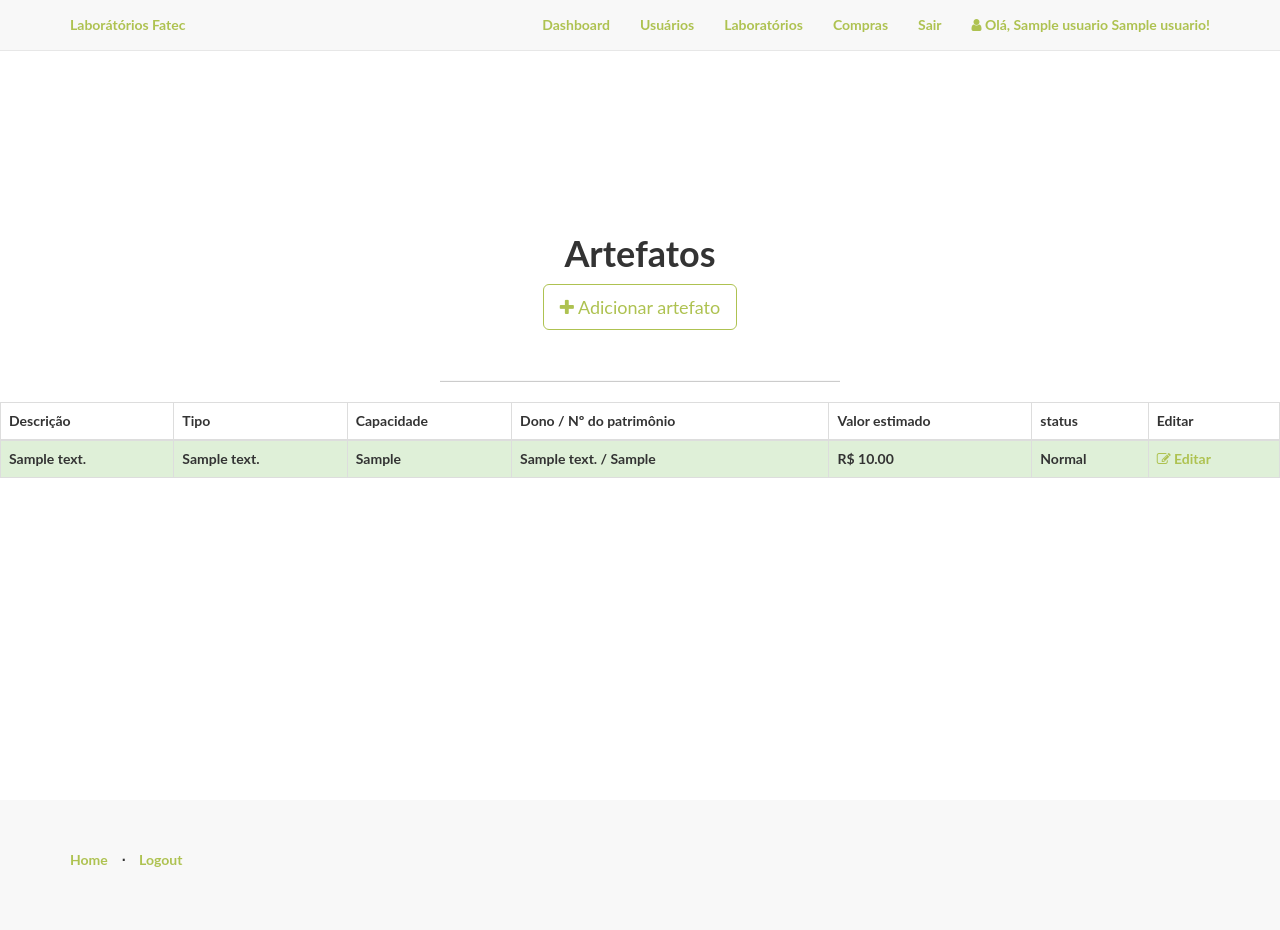
After one commit to lucasgss/Laboratorios-Fatec, a Flask app: page /artefatos/1 in a window 1280 px wide. The commit adds this page. Run offline with Flask 2, Linux system fonts and the light colour scheme; a user stored in the database is signed in; tables that the repository leaves empty hold one stand-in row (values such as "Sample post"); parts of the project's set-up code (start-up, migrations or seed data) failed here and were passed over; some libraries are stand-ins or nearby versions.

Commit message:
Lista de Artefatos

```diff
--- a/app/common/views.py
+++ b/app/common/views.py
@@ -4,7 +4,7 @@ from flask_login import current_user, login_required
 from sqlalchemy import or_
 from forms import  AddLabortorioForm, EdtLabortorioForm, AddInsumo, EdtInsumo
 from . import common
-from ..models import Laboratorio, Insumo
+from ..models import Laboratorio, Insumo, Artefato
 
 from .. import db
 
@@ -157,3 +157,35 @@ def edt_insumo(lab, insumo):
 		return redirect(url_for('common.list_insumos', lab=lab))
 
 	return render_template('common/insumos/insumo.html', form=form, add_ism=False, title="Editar Insumo").encode('utf-8')
+
+@common.route('/artefatos/<int:lab>')
+@login_required
+def list_artefatos(lab):
+	"""
+	Render the artefatos template on the /artefatos route
+	"""
+	check_PermissionLaboratorioUsuario(lab)
+
+	artefatos = Artefato.query.filter_by(laboratorio_id=lab)
+
+	if artefatos == None:
+		abort(404)
+
+	return render_template('common/artefatos/artefatos.html', artefatos=artefatos, lab=lab, title="Artefatos").encode('utf-8')
+
+
+@common.route('/artefato/adicionar/<int:lab>')
+@login_required
+def add_artefato(lab):
+	"""
+	Render the adicionar template on the /artefato/adicionar route
+	"""
+	check_PermissionLaboratorioUsuario(lab)
+
+@common.route('/artefato/editar/<int:lab>/<int:artefato>')
+@login_required
+def edt_artefato(lab, artefato_Id):
+	"""
+	Render the editar template on the /artefato/editar route
+	"""
+	check_PermissionLaboratorioUsuario(lab)
--- a/app/models.py
+++ b/app/models.py
@@ -115,5 +115,9 @@ class Artefato(db.Model):
 	artefatoTipo_id = db.Column(db.Integer, db.ForeignKey('artefatoTipo.id'), nullable=False)
 	artefatoDono_id = db.Column(db.Integer, db.ForeignKey('artefatoDono.id'), nullable=False)
 
+	artefatoTipo = db.relationship('ArtefatoTipo', uselist=False)
+	artefatoDono = db.relationship('ArtefatoDono', uselist=False)
+
+
 	def __repr__(self):
 		return '<Artefato: {}>'.format(self.descricao)
--- /dev/null
+++ b/app/templates/common/artefatos/artefatos.html
@@ -0,0 +1,64 @@
+{% import "bootstrap/utils.html" as utils %}
+{% extends "base.html" %}
+{% block title %}{{title}}{% endblock %}
+{% block body %}
+<div class="content-section">
+  <div class="outer">
+    <div class="middle">
+      <div class="inner">
+        <br/>
+        {{ utils.flashed_messages() }}
+        <br/>
+        <div class="center" style="text-align:center;">
+          <h1 class="">Artefatos</h1>
+          {% if current_user.is_admin %}
+          <a href="{{ url_for('common.add_artefato', lab=lab) }}" class="btn btn-default btn-lg">
+            <i class="fa fa-plus"></i>
+            Adicionar artefato
+          </a>
+          {% endif %}
+        </div>
+        <br />
+        {% if artefatos %}
+          <hr class="intro-divider">
+          <div class="">
+            <table class="table table-striped table-bordered">
+              <thead>
+                <tr>
+                  <th>Descrição</th>
+                  <th>Tipo</th>
+                  <th>Capacidade</th>
+                  <th>Dono / Nº do patrimônio</th>
+                  <th>Valor estimado</th>
+                  <th>status</th>
+                  <th>Editar </th>
+                </tr>
+              </thead>
+              <tbody>
+              {% for item in artefatos %}
+              <!-- Adiciona a classe "success"  se o item estiver no estado normal,
+                                                senão insere a "danger" -->
+              <tr  class='{{"success" if item.status else "danger"}}'>
+                <td>{{ item.descricao }}</td>
+                <td>{{ item.artefatoTipo.descricao }}</td>
+                <td>{{ item.capacidade }}</td>
+                <td>{{ item.artefatoDono.descricao + " / " + item.numeroPatrimonio }}</td>
+                <td>{{ "R$ " + item.valorEstimado|string if item.valorEstimado else ' - ' }}</td>
+                <td>{{ "Normal" if item.status else "Manutenção" }}</td>
+                <td>
+                  <a href="{{ url_for('common.edt_artefato', lab=lab, artefato=item.id ) }}">
+                    <i class="fa fa-edit"></i> Editar
+                  </a>
+                </td>
+              </tr>
+              {% endfor %}
+              </tbody>
+            </table>
+          </div>
+        {% endif %}
+        </div>
+      </div>
+    </div>
+  </div>
+</div>
+{% endblock %}
--- a/app/templates/common/laboratorios/laboratorios.html
+++ b/app/templates/common/laboratorios/laboratorios.html
@@ -32,7 +32,7 @@
                 <ul class="list-group">
                   <li class="list-group-item list-group-item-primary">Projetos indisponíveis</li>
                   <a class="list-group-item list-group-item-primary" href="{{ url_for('common.list_insumos', lab=lab.id) }}">Insumos</a>
-                  <a class="list-group-item list-group-item-primary" href="{{ url_for('common.edt_laboratorio', lab=lab.id) }}">Equipamentos</a>
+                  <a class="list-group-item list-group-item-primary" href="{{ url_for('common.list_artefatos', lab=lab.id) }}">Artefatos</a>
                 </ul>
                 {% if current_user.is_admin %}
                 <div class="panel-footer">
```
Also changed, not shown: app/templates/common/artefatos/artefato.html (added, +18 -0 lines), populate.sql (+7 -0 lines), app/common/forms.py (line endings or trailing spaces), 3 other files.
